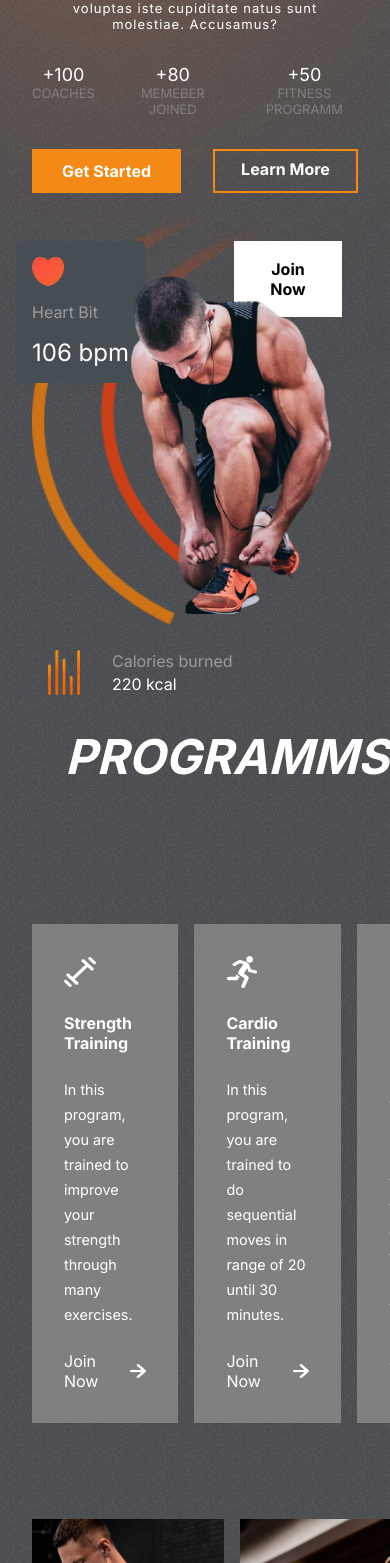
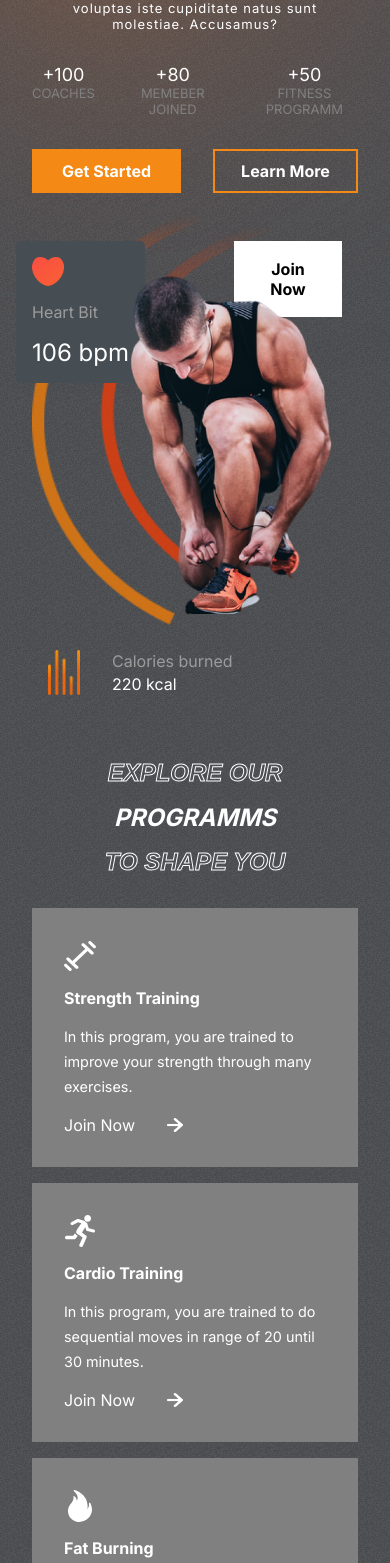
Before and after one commit to jakariamasum/Smart-and-Fit, a React (Create React App) app: page / in a window 390 px wide. Shown: the part 437-2000 px from the top of the page. Built offline with nearby package versions, Linux system fonts and the light colour scheme; the HTML template or start-up script is replaced by a standard one.

Commit message:
programms section responsive

```diff
--- a/src/components/Hero/Hero.module.css
+++ b/src/components/Hero/Hero.module.css
@@ -88,12 +88,14 @@
     background-color: var(--orange);
     width: 8rem;
 }
-
 .btns>:nth-child(2) {
     color: white;
     background-color: transparent;
     border: 2px solid var(--orange);
     width: 8rem;
+    display: flex;
+    justify-content: center;
+    align-items: center;
 }
 
 .right>:nth-child(1) {
--- a/src/components/Programms/Programms.module.css
+++ b/src/components/Programms/Programms.module.css
@@ -9,3 +9,6 @@
     display: flex;
     gap: 1rem;
 }
+.programmCategories{
+    flex-direction: column;
+}
--- a/src/components/Title/Title.module.css
+++ b/src/components/Title/Title.module.css
@@ -8,3 +8,13 @@
     font-style: italic;
     color: white;
 }
+@media screen  and (max-width:768px) {
+    .programmTitle{
+        flex-direction: column;
+        gap: 1rem;
+        font-size: x-large;
+        align-items: center;
+        justify-content: center;
+        margin-top: 2rem;
+    }
+}
```
